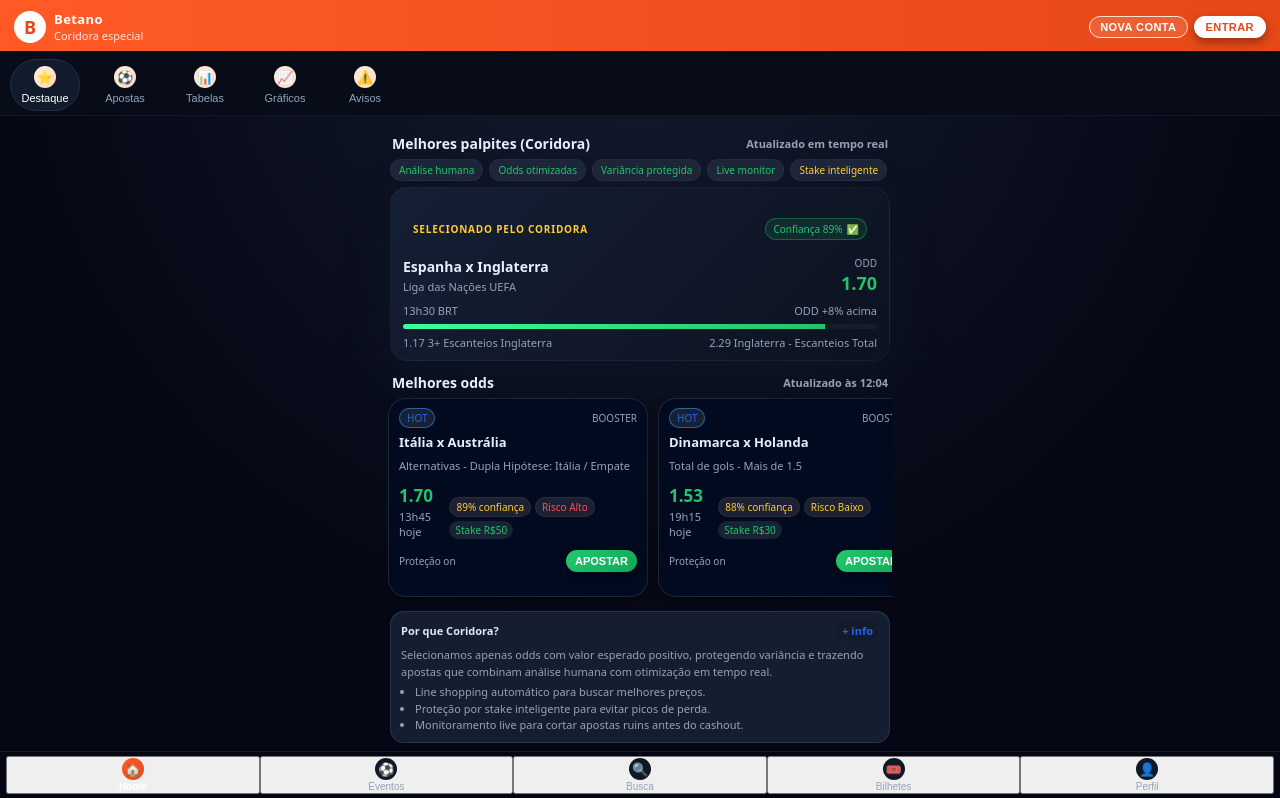
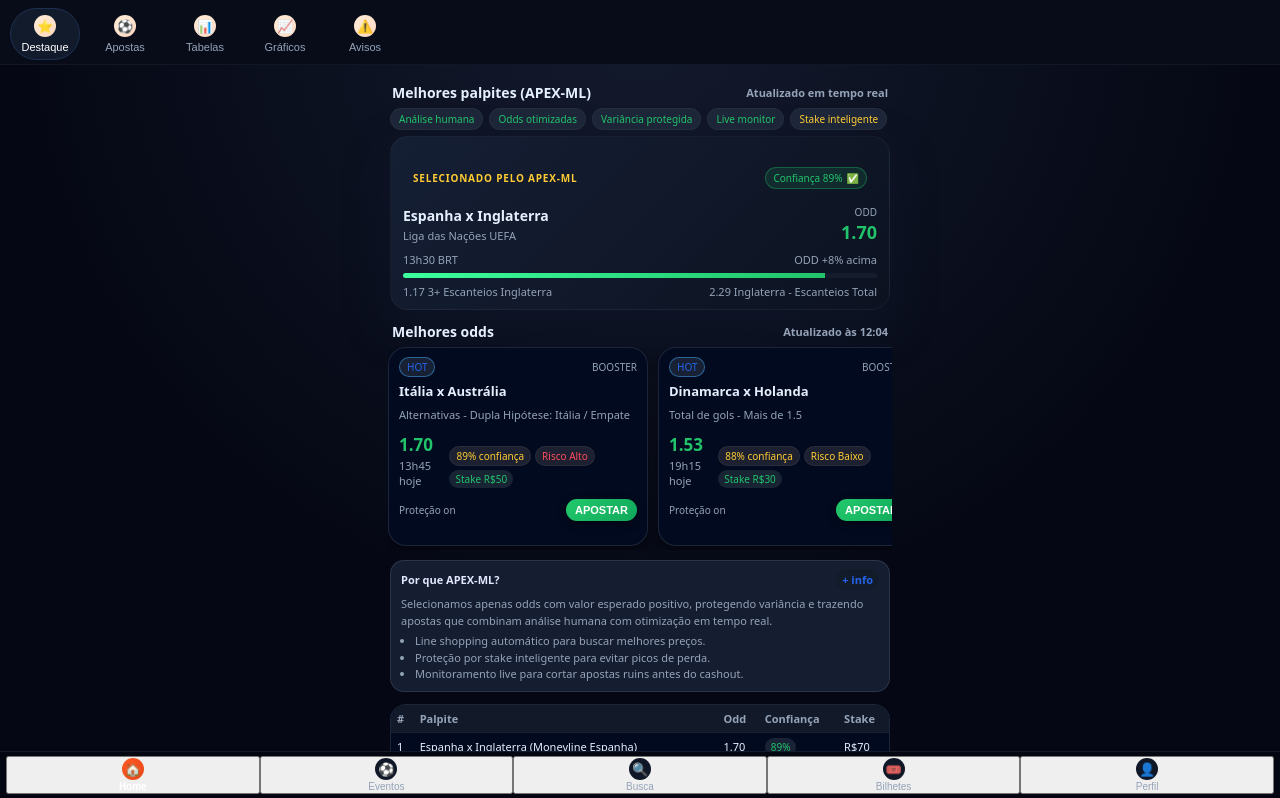
Before and after one commit to newjsouza/coridora, a React (Vite) app in the folder frontend/: page / in a window 1280 px wide. Shown: the top 798 px of the page. Built offline with nearby package versions, Linux system fonts and the light colour scheme.

Commit message:
chore: remover header betano e usar APEX-ML

```diff
--- a/frontend/src/components/AppHeader.tsx
+++ b/frontend/src/components/AppHeader.tsx
@@ -5,8 +5,8 @@ export const AppHeader: React.FC = () => (
     <div className="app-header-left">
       <div className="logo-circle">B</div>
       <div className="app-title">
-        <span>Betano</span>
-        <span>Coridora especial</span>
+        <span>APEX-ML</span>
+        <span>Especial</span>
       </div>
     </div>
     <div className="app-header-right">
--- a/frontend/src/components/Header.tsx
+++ b/frontend/src/components/Header.tsx
@@ -15,7 +15,7 @@ export const Header: React.FC = () => {
     <>
       <header className="top-header">
         <div className="logo" onClick={() => go("/")}>
-          CORIDORA · APEX-ML
+          APEX-ML
         </div>
 
         {/* Desktop Navigation */}
--- a/frontend/src/features/match/components/Header.tsx
+++ b/frontend/src/features/match/components/Header.tsx
@@ -1,7 +1,7 @@
 export default function Header() {
   return (
     <header className="header">
-      <h1>Coridora · APEX-ML</h1>
+      <h1>APEX-ML</h1>
       <p className="subtitle">Inteligência Artificial Aplicada às Apostas Esportivas</p>
     </header>
   );
--- a/frontend/src/pages/BetsPage.tsx
+++ b/frontend/src/pages/BetsPage.tsx
@@ -1,5 +1,4 @@
 import React from "react";
-import { AppHeader } from "../components/AppHeader";
 import { TopTabs } from "../components/TopTabs";
 import { betCards } from "./sharedData";
 import "./ReportPage.css";
@@ -7,7 +6,6 @@ import "./ReportPage.css";
 export const BetsPage: React.FC = () => {
   return (
     <div className="report-root">
-      <AppHeader />
       <TopTabs active="apostas" />
 
       <main className="page">
--- a/frontend/src/pages/ChartsPage.tsx
+++ b/frontend/src/pages/ChartsPage.tsx
@@ -1,11 +1,9 @@
 import React from "react";
-import { AppHeader } from "../components/AppHeader";
 import { TopTabs } from "../components/TopTabs";
 import "./ReportPage.css";
 
 export const ChartsPage: React.FC = () => (
   <div className="report-root">
-    <AppHeader />
     <TopTabs active="graficos" />
 
     <main className="page">
--- a/frontend/src/pages/ReportPage.tsx
+++ b/frontend/src/pages/ReportPage.tsx
@@ -1,19 +1,17 @@
 import React from "react";
 import "./ReportPage.css";
-import { AppHeader } from "../components/AppHeader";
 import { TopTabs } from "../components/TopTabs";
 import { betCards, tableRows } from "./sharedData";
 
 export const ReportPage: React.FC = () => {
   return (
     <div className="report-root">
-      <AppHeader />
 
       <TopTabs active="home" />
 
       <main className="page">
         <div className="section-title">
-          <span>Melhores palpites (Coridora)</span>
+          <span>Melhores palpites (APEX-ML)</span>
           <span className="section-subtitle">Atualizado em tempo real</span>
         </div>
         <div className="chip-row">
@@ -26,7 +24,7 @@ export const ReportPage: React.FC = () => {
 
         <div className="hero-card">
           <div className="hero-header">
-            <span className="hero-label">Selecionado pelo Coridora</span>
+            <span className="hero-label">Selecionado pelo APEX-ML</span>
             <span className="hero-badge">
               Confiança 89% <span aria-hidden>✅</span>
             </span>
@@ -92,7 +90,7 @@ export const ReportPage: React.FC = () => {
 
         <details className="details" open>
           <summary>
-            Por que Coridora? <span>+ info</span>
+            Por que APEX-ML? <span>+ info</span>
           </summary>
           <p>
             Selecionamos apenas odds com valor esperado positivo, protegendo variância e trazendo apostas
--- a/frontend/src/pages/TablePage.tsx
+++ b/frontend/src/pages/TablePage.tsx
@@ -1,12 +1,10 @@
 import React from "react";
-import { AppHeader } from "../components/AppHeader";
 import { TopTabs } from "../components/TopTabs";
 import { tableRows } from "./sharedData";
 import "./ReportPage.css";
 
 export const TablePage: React.FC = () => (
   <div className="report-root">
-    <AppHeader />
     <TopTabs active="tabelas" />
 
     <main className="page">
--- a/frontend/src/pages/WarningsPage.tsx
+++ b/frontend/src/pages/WarningsPage.tsx
@@ -1,5 +1,4 @@
 import React from "react";
-import { AppHeader } from "../components/AppHeader";
 import { TopTabs } from "../components/TopTabs";
 import "./ReportPage.css";
 
@@ -20,7 +19,6 @@ const warnings = [
 
 export const WarningsPage: React.FC = () => (
   <div className="report-root">
-    <AppHeader />
     <TopTabs active="avisos" />
 
     <main className="page">
--- a/frontend/src/types/types.ts
+++ b/frontend/src/types/types.ts
@@ -1,4 +1,4 @@
-// Tipagens oficiais do Coridora APEX-ML
+// Tipagens oficiais do APEX-ML
 
 export interface Match {
   id: string;
```
Also changed, not shown: 3 other files (tests, documents, lock files or other folders).
